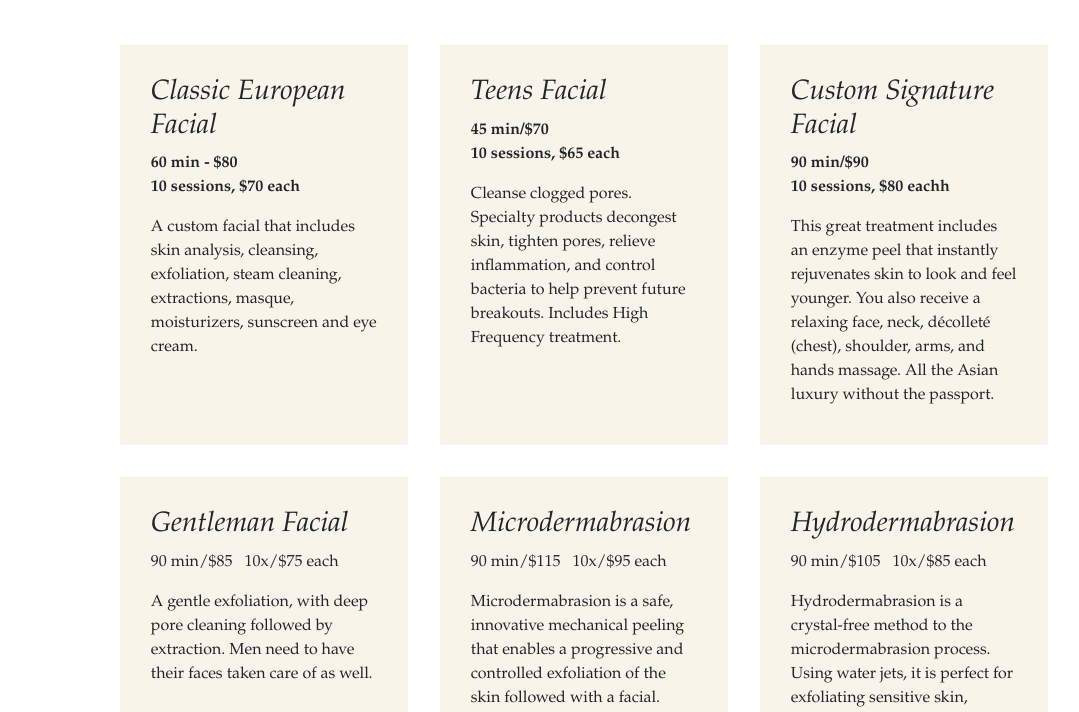
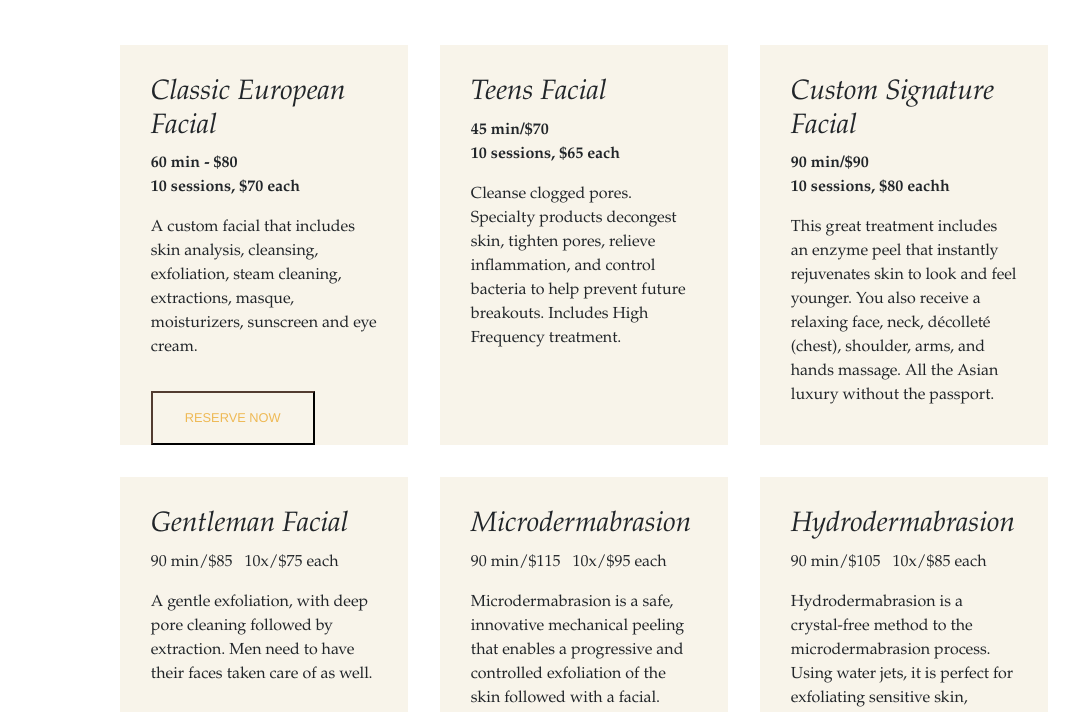
Before and after one commit to aml023/spatacular, a website with bundled scripts: page services.html in a window 1280 px wide. Shown: the part 778-1490 px from the top of the page, without its empty margins (56-1135 px from the left). Built offline with nearby package versions, Linux system fonts and the light colour scheme.

Commit message:
commit
commit

```diff
--- a/css/style.css
+++ b/css/style.css
@@ -309,7 +309,7 @@ header>.container.service{
     background-color:#F8F4EA;
     border:2px solid #F8F4EA;
     box-sizing:border-box;
-    padding:1.8rem;
+    padding:1.8rem 1.8rem 0rem 1.8rem;
     margin:1rem;
 }
 
@@ -384,3 +384,22 @@ a.active{
 a.nav-link.js-scroll-trigger.reserve:hover{
     color:#FFFFFF;
 }
+
+button.reserve{
+    background-color:transparent;
+    border-color:rgb(82, 60, 49);
+    color:rgb(238, 185, 85);
+    padding: 15px 32px;
+    text-align: center;
+    text-decoration: none;
+    font-family: Helvetica;
+    display: inline-block;
+    font-size: 0.8rem;
+    margin: 1rem 0 0 0;
+}
+
+button.reserve:hover{
+    background-color:rgb(238, 185, 85);
+    color:#FFFFFF;
+    border: none;
+}
--- a/services.html
+++ b/services.html
@@ -23,7 +23,7 @@
     <!-- Navigation -->
     <nav class="navbar navbar-expand-lg bg-white fixed-top" id="mainNav">
       <div class="container">
-        <a class="navbar-brand js-scroll-trigger" href="#page-top">
+        <a class="navbar-brand js-scroll-trigger" href="index.html">
             <img class="d-inlineblock img-logo" src="./images/lclogo.png" alt="First slide">
         </a>
         <button class="navbar-toggler" type="button" data-toggle="collapse" data-target="#navbarResponsive" aria-controls="navbarResponsive" aria-expanded="false" aria-label="Toggle navigation">
@@ -105,6 +105,7 @@
                   <li class="list-block-item font-weight-bold">10 sessions, $70 each</li>
                 </ul>
                 <p>A custom facial that includes skin analysis, cleansing, exfoliation, steam cleaning, extractions, masque, moisturizers, sunscreen and eye cream.</p>
+                <button class="reserve">RESERVE NOW</button>
               </div>
 
               <div class="services-individual">
```
